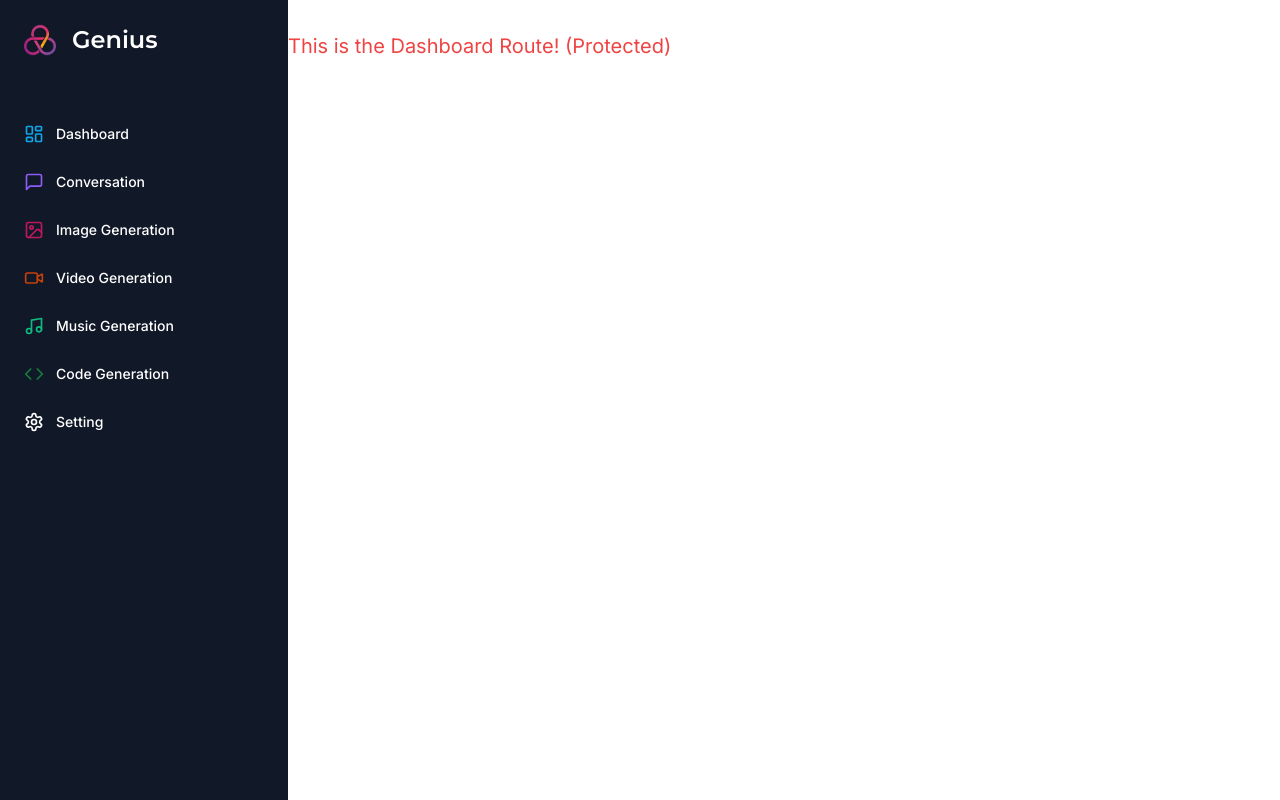
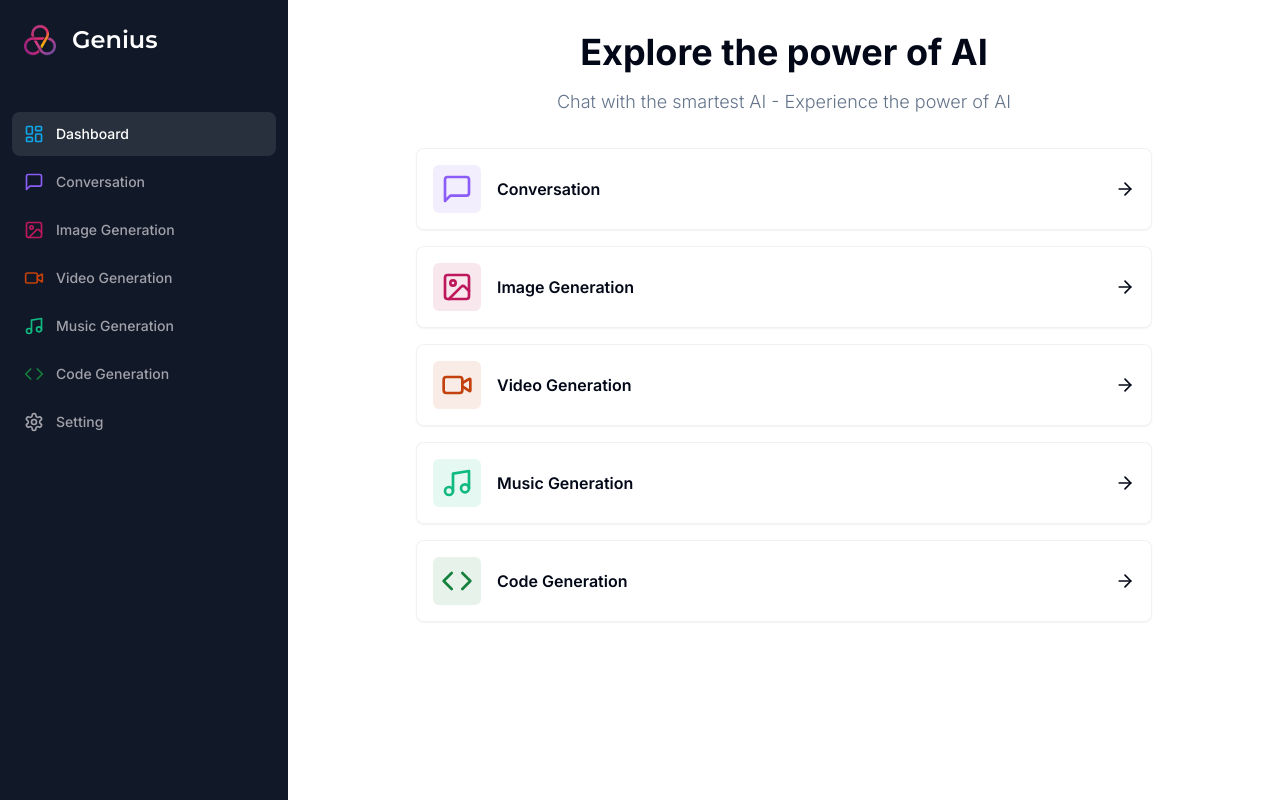
Before and after one commit to cancinoray/ai-saas, a Next.js app: page /dashboard in a window 1280 px wide. Built offline with nearby package versions, Linux system fonts and the light colour scheme.

Commit message:
add: dashboard

```diff
--- a/app/(dashboard)/(routes)/dashboard/page.tsx
+++ b/app/(dashboard)/(routes)/dashboard/page.tsx
@@ -1,12 +1,78 @@
-import { Button } from "@/components/ui/button";
-import { UserButton } from "@clerk/nextjs";
-import Image from "next/image";
+"use client";
+
+import { Card } from "@/components/ui/card";
+import { cn } from "@/lib/utils";
+
+import { ArrowRight, Code, ImageIcon, MessageSquare, Music, VideoIcon } from "lucide-react";
+import { useRouter } from "next/navigation";
+
+const tools = [
+  {
+    label: "Conversation",
+    icon: MessageSquare,
+    color: "text-violet-500",
+    bgColor: "bg-violet-500/10",
+    href: "/conversation",
+  },
+  {
+    label: "Image Generation",
+    icon: ImageIcon,
+    color: "text-pink-700",
+    bgColor: "bg-pink-700/10",
+    href: "/image",
+  },
+  {
+    label: "Video Generation",
+    icon: VideoIcon,
+    color: "text-orange-700",
+    bgColor: "bg-orange-700/10",
+    href: "/video",
+  },
+  {
+    label: "Music Generation",
+    icon: Music,
+    color: "text-emerald-500",
+    bgColor: "bg-emerald-500/10",
+    href: "/music",
+  },
+  {
+    label: "Code Generation",
+    icon: Code,
+    color: "text-green-700",
+    bgColor: "bg-green-700/10",
+    href: "/code",
+  },
+];
 
 const DashboardPage = () => {
+  const router = useRouter();
   return (
-    <>
-      <p className="text-xl text-red-500">This is the Dashboard Route! (Protected)</p>
-    </>
+    <div>
+      <div className="mb-8 space-y-4">
+        <h2 className="text-2xl md:text-4xl font-bold text-center ">Explore the power of AI</h2>
+        <p className="text-muted-foreground font-light text-sm md:text-lg text-center">
+          Chat with the smartest AI - Experience the power of AI
+        </p>
+      </div>
+
+      <div className="px-4 md:px-20 lg:px-32 space-y-4">
+        {tools.map((tool) => (
+          <Card
+            onClick={() => router.push(tool.href)}
+            key={tool.href}
+            className="p-4 border-black/5 flex items-center justify-between hover:shadow-md transition cursor-pointer"
+          >
+            <div className="flex items-center gap-x-4">
+              <div className={cn("p-2 w-fit rounded-md", tool.bgColor)}>
+                <tool.icon className={cn("w-8 h-8", tool.color)} />
+              </div>
+              <div className="font-semibold">{tool.label}</div>
+            </div>
+            <ArrowRight className="w-5 h-5" />
+          </Card>
+        ))}
+      </div>
+    </div>
   );
 };
 
--- a/components/mobile-sidebar.tsx
+++ b/components/mobile-sidebar.tsx
@@ -1,11 +1,22 @@
-"use clients";
+"use client";
 
 import { Button } from "@/components/ui/button";
 
 import { Menu } from "lucide-react";
 import { Sheet, SheetContent, SheetTrigger } from "@/components/ui/sheet";
+import { useEffect, useState } from "react";
 
 const MobileSidebar = () => {
+  const [isMounted, setIsMounted] = useState(false);
+
+  useEffect(() => {
+    setIsMounted(true);
+  }, []);
+
+  if (!isMounted) {
+    return null;
+  }
+
   return (
     <Sheet>
       <SheetTrigger>
@@ -13,9 +24,7 @@
           <Menu />
         </Button>
       </SheetTrigger>
-      <SheetContent side="left" className="p-0">
-
-      </SheetContent>
+      <SheetContent side="left" className="p-0"></SheetContent>
     </Sheet>
   );
 };
--- a/components/sidebar.tsx
+++ b/components/sidebar.tsx
@@ -14,6 +14,7 @@
   Settings,
   VideoIcon,
 } from "lucide-react";
+import { usePathname } from "next/navigation";
 
 const montserrat = Montserrat({ weight: "600", subsets: ["latin"] });
 
@@ -62,6 +63,7 @@
 ];
 
 const Sidebar = () => {
+  const pathname = usePathname()
   return (
     <div className="space-y-4 py-4 flex flex-col h-full bg-[#111827] text-white">
       <div className="px-3 py-2 flex-1">
@@ -76,7 +78,7 @@
             <Link
               href={route.href}
               key={route.href}
-              className="text-sm group flex p-3 w-full justify-start font-medium cursor-pointer hover:text-white hover:bg-white/10 rounded-lg transition"
+              className={cn("text-sm group flex p-3 w-full justify-start font-medium cursor-pointer hover:text-white hover:bg-white/10 rounded-lg transition", pathname == route.href ? "text-white bg-white/10" : "text-zinc-400")}
             >
               <div className="flex items-center flex-1">
                 <route.icon className={cn("h-5 w-5 mr-3", route.color)} />
--- /dev/null
+++ b/components/ui/card.tsx
@@ -0,0 +1,79 @@
+import * as React from "react"
+
+import { cn } from "@/lib/utils"
+
+const Card = React.forwardRef<
+  HTMLDivElement,
+  React.HTMLAttributes<HTMLDivElement>
+>(({ className, ...props }, ref) => (
+  <div
+    ref={ref}
+    className={cn(
+      "rounded-lg border bg-card text-card-foreground shadow-sm",
+      className
+    )}
+    {...props}
+  />
+))
+Card.displayName = "Card"
+
+const CardHeader = React.forwardRef<
+  HTMLDivElement,
+  React.HTMLAttributes<HTMLDivElement>
+>(({ className, ...props }, ref) => (
+  <div
+    ref={ref}
+    className={cn("flex flex-col space-y-1.5 p-6", className)}
+    {...props}
+  />
+))
+CardHeader.displayName = "CardHeader"
+
+const CardTitle = React.forwardRef<
+  HTMLParagraphElement,
+  React.HTMLAttributes<HTMLHeadingElement>
+>(({ className, ...props }, ref) => (
+  <h3
+    ref={ref}
+    className={cn(
+      "text-2xl font-semibold leading-none tracking-tight",
+      className
+    )}
+    {...props}
+  />
+))
+CardTitle.displayName = "CardTitle"
+
+const CardDescription = React.forwardRef<
+  HTMLParagraphElement,
+  React.HTMLAttributes<HTMLParagraphElement>
+>(({ className, ...props }, ref) => (
+  <p
+    ref={ref}
+    className={cn("text-sm text-muted-foreground", className)}
+    {...props}
+  />
+))
+CardDescription.displayName = "CardDescription"
+
+const CardContent = React.forwardRef<
+  HTMLDivElement,
+  React.HTMLAttributes<HTMLDivElement>
+>(({ className, ...props }, ref) => (
+  <div ref={ref} className={cn("p-6 pt-0", className)} {...props} />
+))
+CardContent.displayName = "CardContent"
+
+const CardFooter = React.forwardRef<
+  HTMLDivElement,
+  React.HTMLAttributes<HTMLDivElement>
+>(({ className, ...props }, ref) => (
+  <div
+    ref={ref}
+    className={cn("flex items-center p-6 pt-0", className)}
+    {...props}
+  />
+))
+CardFooter.displayName = "CardFooter"
+
+export { Card, CardHeader, CardFooter, CardTitle, CardDescription, CardContent }
```
